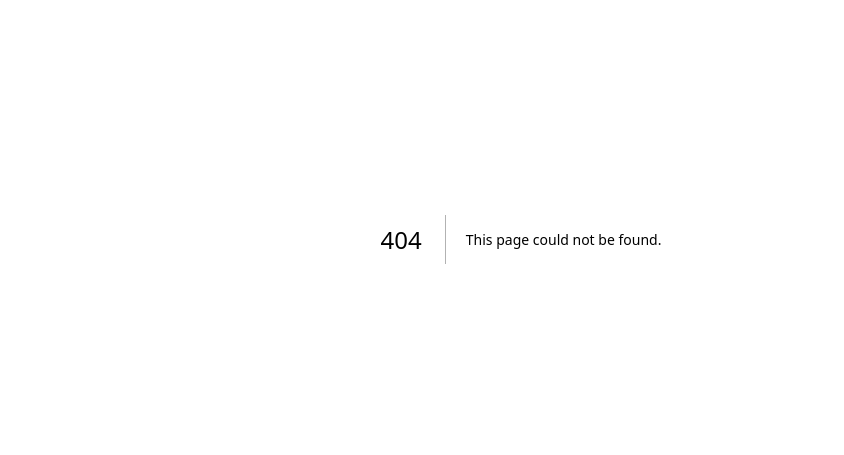
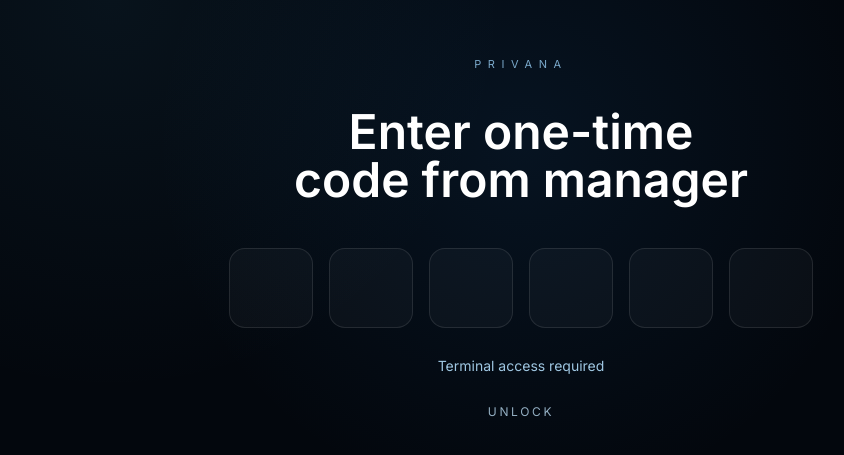
Before and after one commit to GaryPrivana/privana-website, a Next.js app: page /unlock in a window 1280 px wide. Before the commit this address had no page. Shown: the part 161-616 px from the top of the page, without its empty margins (119-963 px from the left). Built offline with nearby package versions, Linux system fonts and the light colour scheme.

Commit message:
Add temporary unlock gate middleware and screen

```diff
--- /dev/null
+++ b/app/api/unlock/route.ts
@@ -0,0 +1,36 @@
+import { NextResponse } from 'next/server';
+import {
+  SITE_UNLOCK_CODE,
+  SITE_UNLOCK_COOKIE_NAME,
+  getUnlockCookieValue
+} from '@/lib/temp-site-gate';
+
+// TEMPORARY PRE-LAUNCH PROTECTION
+// Validates unlock code and stores unlocked state in an HTTP-only cookie.
+export async function POST(request: Request) {
+  let code = '';
+
+  try {
+    const body = await request.json();
+    code = typeof body?.code === 'string' ? body.code.trim() : '';
+  } catch {
+    return NextResponse.json({ error: 'Invalid request.' }, { status: 400 });
+  }
+
+  if (!/^\d{6}$/.test(code) || code !== SITE_UNLOCK_CODE) {
+    return NextResponse.json({ error: 'Invalid code.' }, { status: 401 });
+  }
+
+  const response = NextResponse.json({ ok: true });
+  response.cookies.set({
+    name: SITE_UNLOCK_COOKIE_NAME,
+    value: getUnlockCookieValue(),
+    httpOnly: true,
+    sameSite: 'lax',
+    secure: process.env.NODE_ENV === 'production',
+    path: '/',
+    maxAge: 60 * 60 * 24 * 30 // 30 days
+  });
+
+  return response;
+}
--- /dev/null
+++ b/app/unlock/page.tsx
@@ -0,0 +1,190 @@
+'use client';
+
+import { FormEvent, KeyboardEvent, useMemo, useRef, useState } from 'react';
+import { useRouter } from 'next/navigation';
+
+const CODE_LENGTH = 6;
+
+export default function UnlockPage() {
+  const router = useRouter();
+  const inputRefs = useRef<Array<HTMLInputElement | null>>([]);
+  const [digits, setDigits] = useState<string[]>(Array.from({ length: CODE_LENGTH }, () => ''));
+  const [isSubmitting, setIsSubmitting] = useState(false);
+  const [error, setError] = useState('');
+
+  const code = useMemo(() => digits.join(''), [digits]);
+
+  const focusInput = (index: number) => {
+    const target = inputRefs.current[index];
+    if (!target) return;
+
+    target.focus();
+    target.select();
+  };
+
+  const updateDigit = (index: number, value: string) => {
+    const numeric = value.replace(/\D/g, '');
+    if (!numeric) return;
+
+    const nextDigits = [...digits];
+    nextDigits[index] = numeric[0];
+    setDigits(nextDigits);
+    setError('');
+
+    if (index < CODE_LENGTH - 1) {
+      focusInput(index + 1);
+      return;
+    }
+
+    if (nextDigits.every(Boolean)) {
+      void submitCode(nextDigits.join(''));
+    }
+  };
+
+  const clearFrom = (index: number) => {
+    const nextDigits = [...digits];
+    nextDigits[index] = '';
+    setDigits(nextDigits);
+    setError('');
+  };
+
+  const submitCode = async (value: string) => {
+    if (isSubmitting) return;
+
+    setIsSubmitting(true);
+    setError('');
+
+    try {
+      const response = await fetch('/api/unlock', {
+        method: 'POST',
+        headers: {
+          'Content-Type': 'application/json'
+        },
+        body: JSON.stringify({ code: value })
+      });
+
+      if (!response.ok) {
+        setError('Invalid code. Access denied.');
+        setDigits(Array.from({ length: CODE_LENGTH }, () => ''));
+        focusInput(0);
+        return;
+      }
+
+      router.replace('/');
+      router.refresh();
+    } catch {
+      setError('Unable to validate code. Try again.');
+    } finally {
+      setIsSubmitting(false);
+    }
+  };
+
+  const onSubmit = async (event: FormEvent<HTMLFormElement>) => {
+    event.preventDefault();
+
+    if (code.length !== CODE_LENGTH) {
+      setError('Enter all 6 digits.');
+      return;
+    }
+
+    await submitCode(code);
+  };
+
+  const onKeyDown = (event: KeyboardEvent<HTMLInputElement>, index: number) => {
+    if (event.key === 'Backspace' && !digits[index] && index > 0) {
+      event.preventDefault();
+      clearFrom(index - 1);
+      focusInput(index - 1);
+      return;
+    }
+
+    if (event.key === 'ArrowLeft' && index > 0) {
+      event.preventDefault();
+      focusInput(index - 1);
+      return;
+    }
+
+    if (event.key === 'ArrowRight' && index < CODE_LENGTH - 1) {
+      event.preventDefault();
+      focusInput(index + 1);
+    }
+  };
+
+  const onPaste = (pasteValue: string) => {
+    const parsed = pasteValue.replace(/\D/g, '').slice(0, CODE_LENGTH);
+    if (!parsed) return;
+
+    const nextDigits = Array.from({ length: CODE_LENGTH }, (_, idx) => parsed[idx] ?? '');
+    setDigits(nextDigits);
+    setError('');
+
+    if (parsed.length === CODE_LENGTH) {
+      void submitCode(parsed);
+      return;
+    }
+
+    focusInput(parsed.length);
+  };
+
+  return (
+    <main className="relative flex min-h-screen items-center justify-center overflow-hidden bg-[#03070d] px-5">
+      <div
+        aria-hidden
+        className="pointer-events-none absolute inset-0 bg-[radial-gradient(circle_at_50%_38%,rgba(32,110,180,0.12),transparent_45%),radial-gradient(circle_at_18%_20%,rgba(67,159,205,0.08),transparent_32%)]"
+      />
+
+      <section className="relative z-10 w-full max-w-3xl text-center">
+        <p className="mb-9 text-[11px] tracking-[0.6em] text-[#86b8db]/90">PRIVANA</p>
+
+        <h1 className="mx-auto mb-11 max-w-[22ch] text-balance text-3xl font-semibold text-white sm:text-5xl">
+          Enter one-time code from manager
+        </h1>
+
+        <form onSubmit={onSubmit} className="space-y-7" noValidate>
+          <div className="flex justify-center gap-2.5 sm:gap-4">
+            {digits.map((digit, index) => (
+              <input
+                key={index}
+                ref={(node) => {
+                  inputRefs.current[index] = node;
+                }}
+                type="text"
+                inputMode="numeric"
+                autoComplete={index === 0 ? 'one-time-code' : 'off'}
+                pattern="[0-9]*"
+                maxLength={1}
+                value={digit}
+                disabled={isSubmitting}
+                aria-label={`Code digit ${index + 1}`}
+                onChange={(event) => updateDigit(index, event.target.value)}
+                onKeyDown={(event) => onKeyDown(event, index)}
+                onPaste={(event) => {
+                  event.preventDefault();
+                  onPaste(event.clipboardData.getData('text'));
+                }}
+                className="h-16 w-12 rounded-2xl border border-white/10 bg-white/[0.03] text-center text-2xl font-medium text-white outline-none transition-all duration-200 placeholder:text-white/30 focus:border-cyan-300/80 focus:bg-[#10141c] focus:shadow-[0_0_0_1px_rgba(128,220,255,0.7),0_0_26px_rgba(25,124,196,0.24)] sm:h-20 sm:w-[5.25rem]"
+              />
+            ))}
+          </div>
+
+          <div className="space-y-3">
+            <p className="text-sm text-[#9fc7e2]">Terminal access required</p>
+            {error ? (
+              <p className="text-xs tracking-wide text-red-300" role="alert">
+                {error}
+              </p>
+            ) : null}
+          </div>
+
+          <button
+            type="submit"
+            disabled={isSubmitting}
+            className="text-xs uppercase tracking-[0.22em] text-[#b8d8ef]/80 transition hover:text-white focus-visible:outline-none focus-visible:ring-2 focus-visible:ring-cyan-300/80 focus-visible:ring-offset-2 focus-visible:ring-offset-[#03070d] disabled:cursor-not-allowed disabled:opacity-60"
+          >
+            {isSubmitting ? 'Verifying…' : 'Unlock'}
+          </button>
+        </form>
+      </section>
+    </main>
+  );
+}
--- /dev/null
+++ b/lib/temp-site-gate.ts
@@ -0,0 +1,16 @@
+// TEMPORARY PRE-LAUNCH SITE GATE
+// Remove this file + middleware/unlock route/page when marketing site goes live.
+
+export const SITE_UNLOCK_COOKIE_NAME = 'privana_site_unlocked';
+
+// TEMPORARY: hardcoded unlock code requested for pre-launch protection.
+export const SITE_UNLOCK_CODE = '794613';
+
+// TEMPORARY: static cookie token checked by middleware.
+const SITE_UNLOCK_COOKIE_VALUE = 'granted_v1';
+
+export const getUnlockCookieValue = () => SITE_UNLOCK_COOKIE_VALUE;
+
+export const isValidUnlockCookie = (value?: string) => {
+  return value === SITE_UNLOCK_COOKIE_VALUE;
+};
```
Also changed, not shown: middleware.ts (added, +37 -0 lines).
